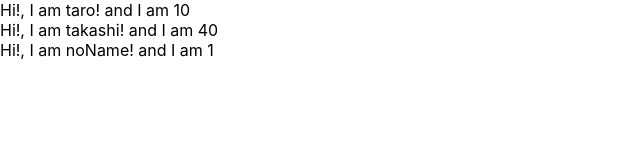
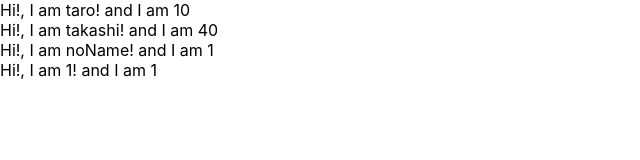
Before and after one commit to pingu-noots/react_redux_demo, a React (Create React App) app: page / in a window 1280 px wide. Shown: the top 160 px of the page, without its empty margins (0-640 px from the left). Built offline with nearby package versions, Linux system fonts and the light colour scheme.

Commit message:
PropTypes

```diff
--- a/src/App.js
+++ b/src/App.js
@@ -1,8 +1,11 @@
+import PropTypes from 'prop-types'
+
 function App() {
   const profile = [
     {name: "taro", age: 10},
     {name: 'takashi', age: '40'},
-    {name: 'noName'}
+    {name: 'noName'},
+    {name: 1},
   ]
   return (
     <div className="App">
@@ -15,8 +18,14 @@ function App() {
   );
 }
 
+
+
 const User = (props) => {
   return <div>Hi!, I am {props.name}! and I am {props.age}</div>
+}
+
+User.propTypes = {
+  name: PropTypes.number
 }
 
 User.defaultProps = {
```
